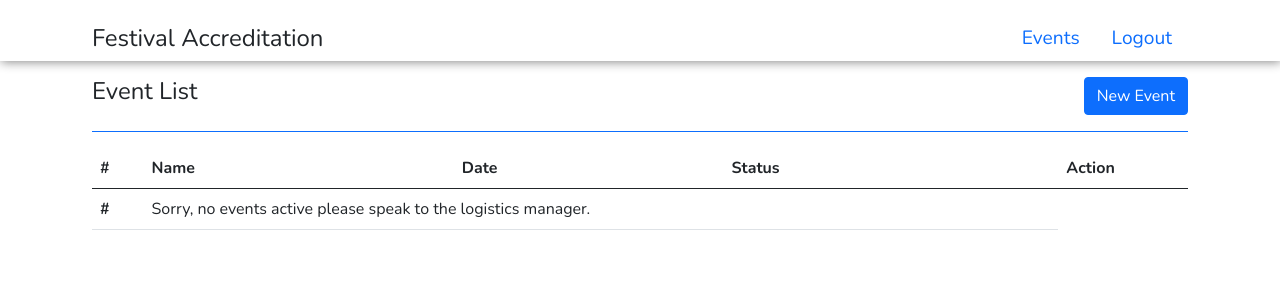
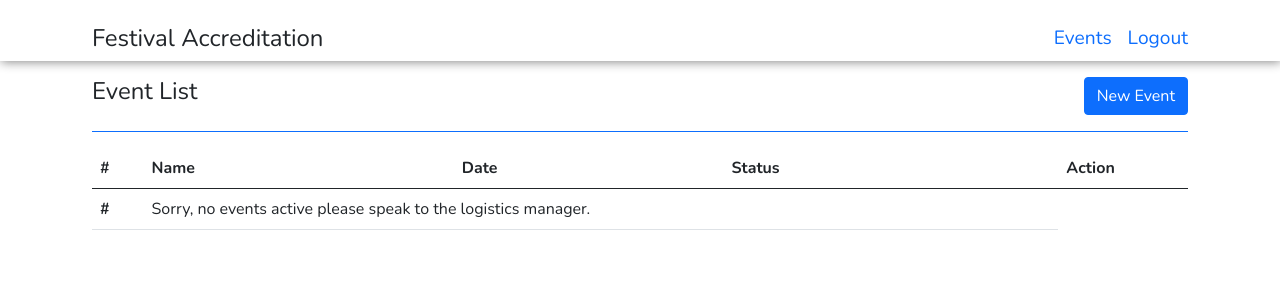
Before and after one commit to Niel-Richards/festival_accreditation, a Django app: page /event/ in a window 1280 px wide. Shown: the top 300 px of the page. Run offline with Django 3.2, Linux system fonts and the light colour scheme; the visitor is signed in with stand-in values (Sample User, id 1); data that the repository does not hold is empty.

Commit message:
Changed the alignment on the menu items

```diff
--- a/src/static/css/style.css
+++ b/src/static/css/style.css
@@ -1,6 +1,5 @@
 :root {
     --light-gray: #F1F7FB;
-
     --spanish-violet: #4a2f80;
     --isabelline: #f4f1ef;
     --celadon-green: #39827c;
@@ -22,7 +21,6 @@ header {
     font-size: 1.2rem;
 }
 
-
 .nav-item a {
     position: relative;
 }
@@ -32,7 +30,6 @@ header {
     display: block;
     height: 3px;
     background-color: var(--bs-primary);
-
     position: absolute;
     bottom: 0;
     width: 0%;
@@ -45,6 +42,9 @@ header {
     color: var(--bs-primary);
 }
 
+.nav-link {
+    padding-right: 0;
+}
 
 .container {
     width: 70rem;
```
